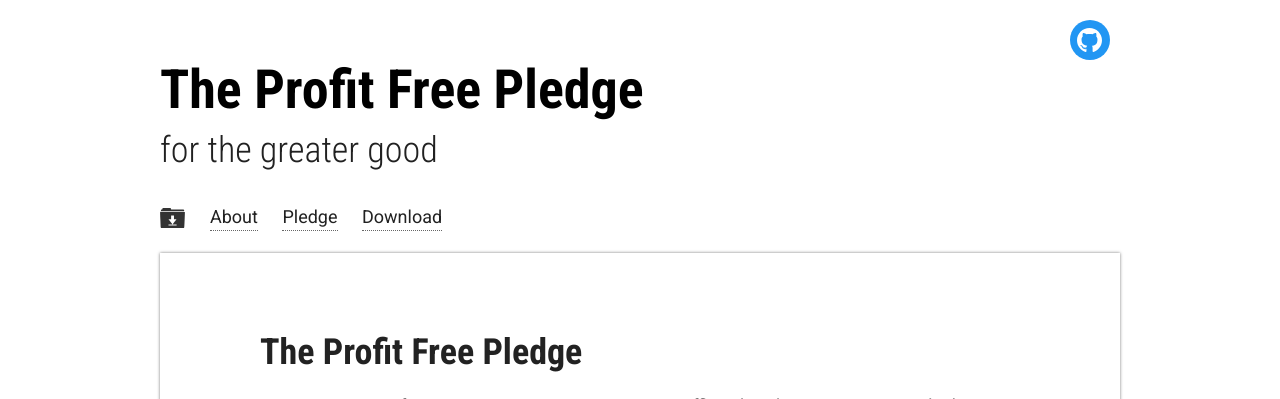
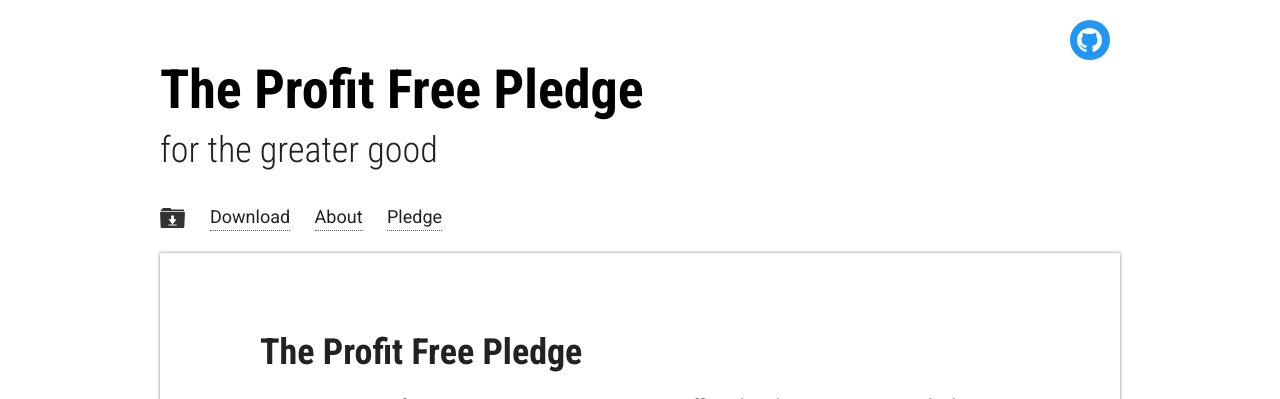
Before and after one commit to good-labs/greater-good-affirmation, a Jekyll site: the page built from docs/pledge.md, in a window 1280 px wide. Shown: the top 399 px of the page. Built offline with Jekyll 4.4.1, drawn with Linux system fonts in a browser that asks for light colours; nearby versions of some CDN libraries.

```diff
--- a/docs/_layouts/default.html
+++ b/docs/_layouts/default.html
@@ -17,9 +17,9 @@
 
     <section class="outer">
         <div class="downloads inner">
+          <a class="download_link" href="https://github.com/good-labs/profit-free-pledge/blob/master/PROFIT_FREE_PLEDGE.md">Download</a>
           <a class="download_link" href="{{ site.url }}{{ site.baseurl }}/about/">About</a>
           <a class="download_link" href="{{ site.url }}{{ site.baseurl }}/">Pledge</a>
-          <a class="download_link" href="https://github.com/good-labs/profit-free-pledge/blob/master/PROFIT_FREE_PLEDGE.md">Download</a>
         </div>
     </section>
 
```
